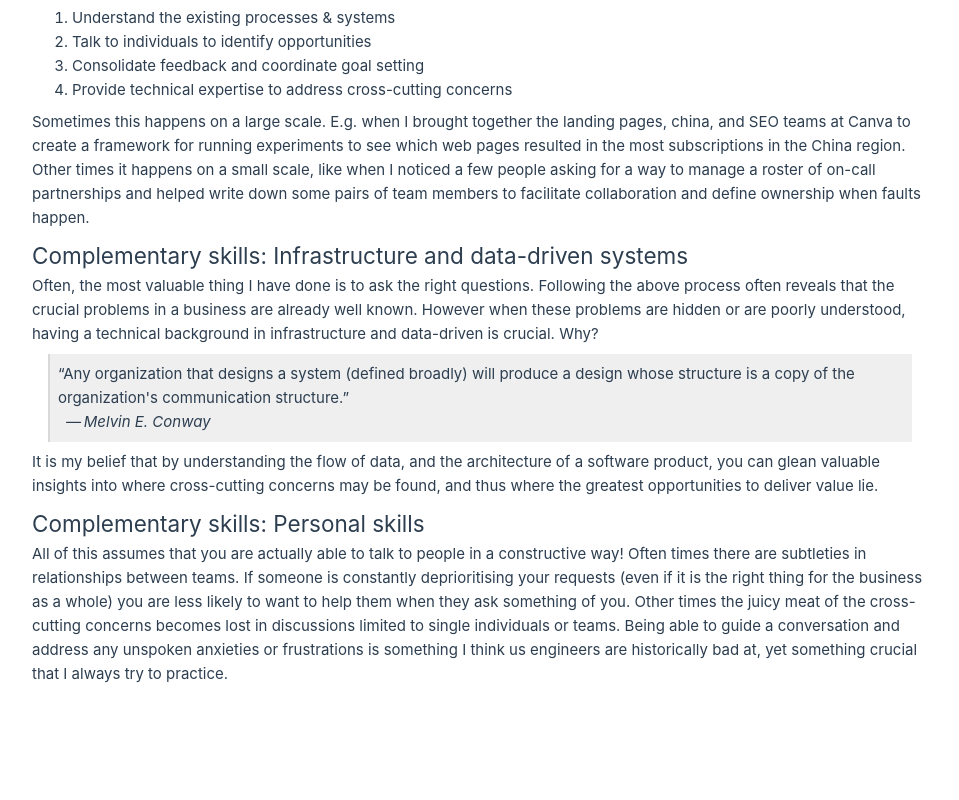
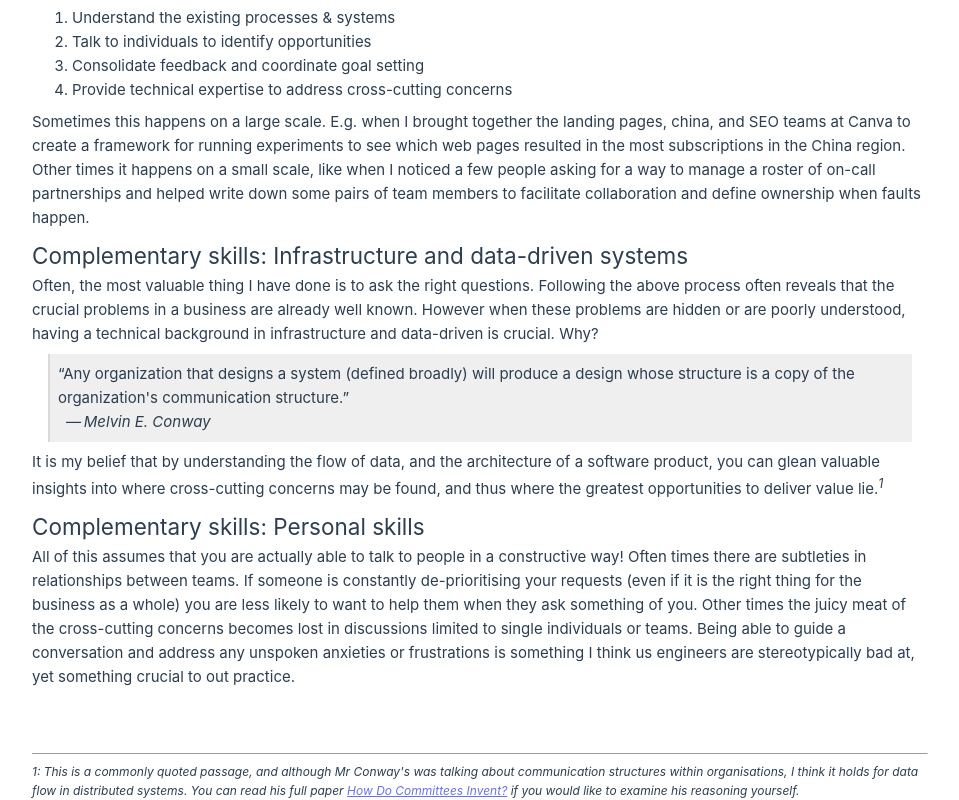
Before and after one commit to persuc/resume, a Vue app: page /talents in a window 1280 px wide. Shown: the part 216-1016 px from the top of the page, without its empty margins (160-1119 px from the left). Before the commit the page ends 902 px from the top, so only its background shows below. Built offline with nearby package versions, Linux system fonts and the light colour scheme.

Commit message:
Reference How Do Committees Invent?

```diff
--- a/src/assets/decoration.css
+++ b/src/assets/decoration.css
@@ -21,3 +21,11 @@
 .nowrap {
   white-space: nowrap;
 }
+
+.italic {
+  font-style: italic;
+}
+
+.bold {
+  font-weight: bold;
+}
--- a/src/views/Talents.vue
+++ b/src/views/Talents.vue
@@ -28,11 +28,16 @@ import Quote from '@/components/Quote.vue'
 
     <Quote class="mx-4" quotation="Any organization that designs a system (defined broadly) will produce a design whose structure is a copy of the organization's communication structure." author="Melvin E. Conway"/>
 
-    <p>It is my belief that by understanding the flow of data, and the architecture of a software product, you can glean valuable insights into where cross-cutting concerns may be found, and thus where the greatest opportunities to deliver value lie.</p>
+    <p>It is my belief that by understanding the flow of data, and the architecture of a software product, you can glean valuable insights into where cross-cutting concerns may be found, and thus where the greatest opportunities to deliver value lie.<sup class="italic">1</sup></p>
 
     <h2>Complementary skills: Personal skills</h2>
 
-    <p>All of this assumes that you are actually able to talk to people in a constructive way! Often times there are subtleties in relationships between teams. If someone is constantly deprioritising your requests (even if it is the right thing for the business as a whole) you are less likely to want to help them when they ask something of you. Other times the juicy meat of the cross-cutting concerns becomes lost in discussions limited to single individuals or teams. Being able to guide a conversation and address any unspoken anxieties or frustrations is something I think us engineers are historically bad at, yet something crucial that I always try to practice.</p>
+    <p>All of this assumes that you are actually able to talk to people in a constructive way! Often times there are subtleties in relationships between teams. If someone is constantly de-prioritising your requests (even if it is the right thing for the business as a whole) you are less likely to want to help them when they ask something of you. Other times the juicy meat of the cross-cutting concerns becomes lost in discussions limited to single individuals or teams. Being able to guide a conversation and address any unspoken anxieties or frustrations is something I think us engineers are stereotypically bad at, yet something crucial to out practice.</p>
+
+    <div class="mt-4" style="font-size: 0.75rem;">
+      <hr class="mt-16" size="1" />
+      <p class="italic my-2">1: This is a commonly quoted passage, and although Mr Conway's was talking about communication structures within organisations, I think it holds for data flow in distributed systems. You can read his full paper <a target="_blank" href="https://www.melconway.com/Home/pdf/committees.pdf">How Do Committees Invent?</a> if you would like to examine his reasoning yourself.</p>
+    </div>
 
   </div>
 </template>
```
